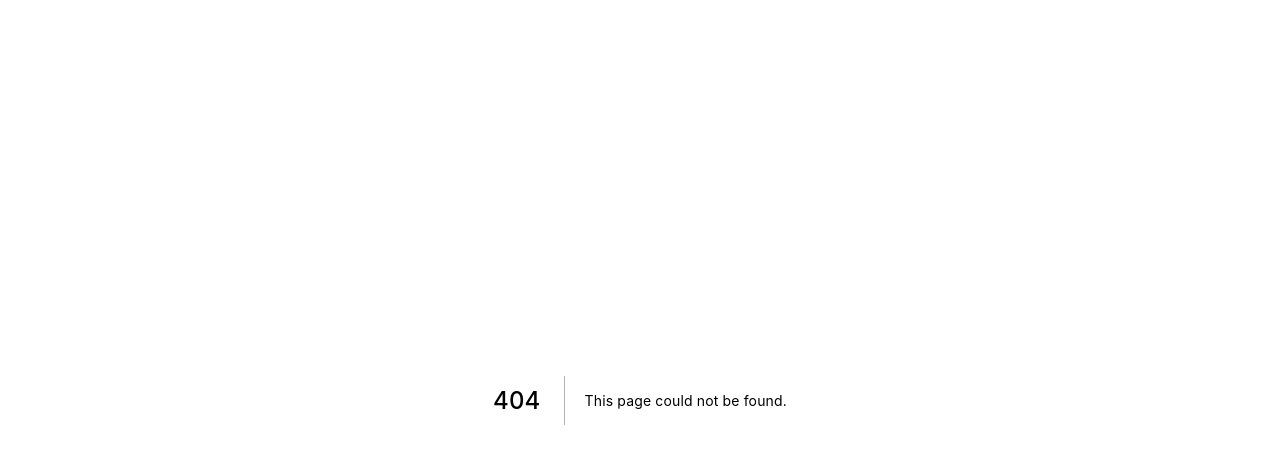
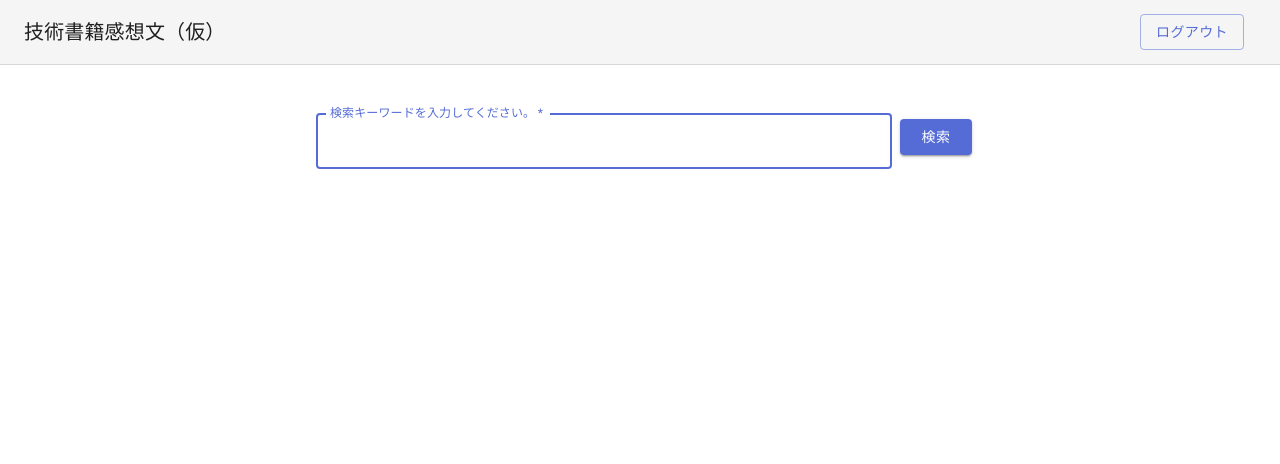
Before and after one commit to AkiUnleash/book_-Impressions_flont, a Next.js app: page /booksearch in a window 1280 px wide. Before the commit this address had no page. Shown: the top 464 px of the page. Built offline with nearby package versions, Linux system fonts and the light colour scheme.

Commit message:
Complete a book serach.

```diff
--- /dev/null
+++ b/src/common/serch/googleapi.ts
@@ -0,0 +1,10 @@
+type props = {
+  keyword: string,
+}
+
+export const searchHandler = async (props: props) => {
+  return await fetch(`${process.env.NEXT_PUBLIC_API_GOOGLE_BOOK}/${props.keyword}&maxResults=40`, {
+    method: 'GET',
+  },
+  )
+}
--- a/src/components/organisms/Bookcard.tsx
+++ b/src/components/organisms/Bookcard.tsx
@@ -1,4 +1,5 @@
 import React from 'react';
+import Link from 'next/link'
 import { createMuiTheme, ThemeProvider } from '@material-ui/core/styles';
 import { makeStyles } from '@material-ui/core/styles';
 import Card from '@material-ui/core/Card';
@@ -27,24 +28,36 @@ const useStyles = makeStyles({
   },
 });
 
-export default function Bookcard() {
+type props = {
+  id: string,
+  title: string,
+  author: string,
+  imageurl: string
+}
+
+const Bookcard = (props: props) => {
+
   const classes = useStyles();
 
   return (
+    <Link href={{ pathname: 'bookwrite', query: { id: props.id } }}>
       <Card className={classes.root}>
         <CardActionArea>
           <CardMedia
             className={classes.media}
-          image="http://books.google.com/books/content?id=8m5qBgAAQBAJ&printsec=frontcover&img=1&zoom=1&edge=curl&source=gbs_api"
+            image={props.imageurl}
             title="Contemplative Reptile"
           />
           <CardContent>
             <ThemeProvider theme={theme}>
-            <Typography variant="h2" component="h2"> 本のタイトル </Typography>
-            <Typography variant="body2" color="textSecondary" component="p"> 感想文の書き出し </Typography>
+              <Typography variant="h2" component="h2">{props.title}</Typography>
+              <Typography variant="body2" color="textSecondary" component="p">{props.author}</Typography>
             </ThemeProvider>
           </CardContent>
         </CardActionArea>
       </Card>
+    </Link>
   );
 }
+
+export default Bookcard
--- /dev/null
+++ b/src/pages/booksearch.tsx
@@ -0,0 +1,125 @@
+import React, { useState } from 'react';
+import CssBaseline from '@material-ui/core/CssBaseline';
+import Grid from '@material-ui/core/Grid';
+import Typography from '@material-ui/core/Typography';
+import Button from '@material-ui/core/Button';
+import { makeStyles } from '@material-ui/core/styles';
+import Container from '@material-ui/core/Container';
+import Header from '../components/templates/Header';
+import Bookcard from '../components/organisms/Bookcard';
+import TextField from '@material-ui/core/TextField';
+import { searchHandler } from '../common/serch/googleapi'
+import Link from 'next/link'
+
+
+const useStyles = makeStyles((theme) => ({
+  avatar: {
+    paddingTop: 24
+  },
+  container: {
+    padding: 24
+  },
+  username: {
+    textAlign: 'center'
+  },
+  button: {
+    marginLeft: 8
+  },
+  search: {
+    marginTop: 8,
+    marginBottom: 32
+  }
+}));
+
+
+const Home: React.FC = () => {
+
+  // StyleSheet
+  const classes = useStyles();
+
+  // Hooks
+  const [keyword, setKeyword] = useState('')
+  const [result, setResult] = useState([])
+
+  // Click Handler
+  const sumitHundler = async (e) => {
+    e.preventDefault()
+    console.log(keyword);
+
+    try {
+      const searchResult = await searchHandler({ keyword })
+      const data = await searchResult.json();
+      setResult(data.items);
+    } catch (e) {
+      return
+    }
+  }
+
+  return (
+    <>
+      <Header />
+      <Container maxWidth="md">
+        <CssBaseline />
+        <Grid container justify="center" className={classes.container}>
+          <Grid item xs={12} className={classes.search}>
+            <form
+              noValidate
+              onSubmit={((e) => { sumitHundler(e) })}>
+              <Grid container justify="center" alignItems="center">
+                <Grid item xs={8}>
+                  <TextField
+                    variant="outlined"
+                    margin="normal"
+                    required
+                    fullWidth
+                    id="Keyword"
+                    label="検索キーワードを入力してください。"
+                    name="keyword"
+                    autoComplete="keyword"
+                    autoFocus
+                    value={keyword}
+                    onChange={(e) => setKeyword(e.target.value)}
+                  />
+                </Grid>
+                <Grid item xs={1}>
+                  <Button
+                    type="submit"
+                    fullWidth
+                    variant="contained"
+                    color="primary"
+                    className={classes.button}>
+                    検索
+                </Button>
+                </Grid>
+              </Grid>
+            </form>
+
+          </Grid>
+
+
+          <Grid item xs={12}>
+            <Grid container spacing={2}>
+              {console.log(result)}
+
+              {result.map(item => {
+                return (
+                  <Grid item xs={3}>
+                    <Bookcard
+                      id={item.id}
+                      title={item.volumeInfo.title}
+                      author={item.volumeInfo.authors}
+                      imageurl={item.volumeInfo.imageLinks ? item.volumeInfo.imageLinks.smallThumbnail : ''}
+                    />
+                  </Grid>
+                )
+              })}
+
+            </Grid>
+          </Grid>
+        </Grid>
+      </Container>
+    </>
+  );
+}
+
+export default Home
```
Also changed, not shown: src/pages/bookwrite.tsx (added, +12 -0 lines). Lines whose indentation alone changed are shown as unchanged.
